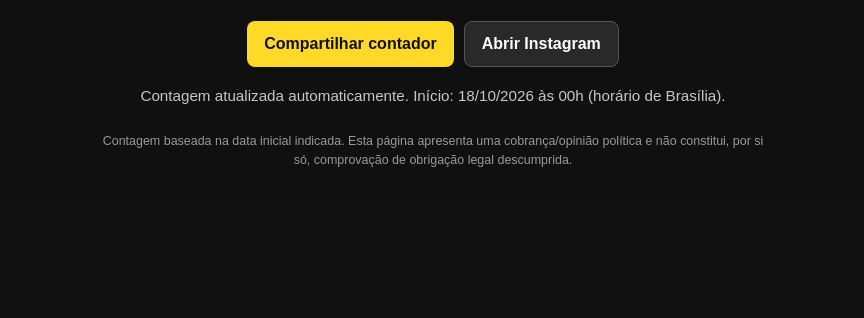
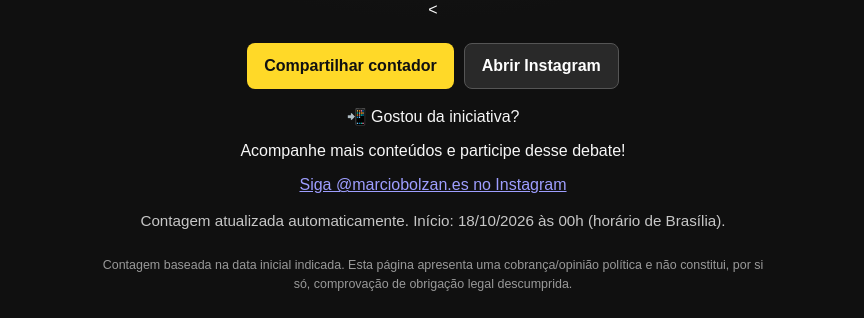
Before and after one commit to marcioifes/contador-transparencia, a plain HTML site: page index.html in a window 1280 px wide. Shown: the part 595-913 px from the top of the page, without its empty margins (207-1071 px from the left). Before the commit the page ends 800 px from the top, so only its background shows below. Drawn offline with Linux system fonts and the light colour scheme.

Commit message:
Update index.html

```diff
--- a/index.html
+++ b/index.html
@@ -37,10 +37,20 @@
   <div class="message">pela abertura do sigilo de <strong>Flávio Bolsonaro</strong>.</div>
   <div class="question">Lula fez o desafio. E agora?</div>
   <p class="sub">A transparência precisa valer para todos.</p>
-  <div class="actions">
-    <button onclick="sharePage()">Compartilhar contador</button>
-    <a class="share" href="https://www.instagram.com/" target="_blank" rel="noopener">Abrir Instagram</a>
-  </div>
+  <
+<div class="actions">
+  <button onclick="sharePage()">Compartilhar contador</button>
+  <a class="share" href="https://www.instagram.com/marciobolzan.es/" target="_blank" rel="noopener">Abrir Instagram</a>
+</div>
+
+<div class="instagram-box">
+  <p>📲 Gostou da iniciativa?</p>
+  <p>Acompanhe mais conteúdos e participe desse debate!</p>
+  <a href="https://www.instagram.com/marciobolzan.es/" target="_blank" rel="noopener">
+    Siga @marciobolzan.es no Instagram
+  </a>
+</div>
+
   <p class="sub" id="updated">Contagem calculada automaticamente desde 18/10/2026.</p>
   <footer>Contagem baseada na data inicial indicada. Esta página apresenta uma cobrança/opinião política e não constitui, por si só, comprovação de obrigação legal descumprida.</footer>
 </main>
```
